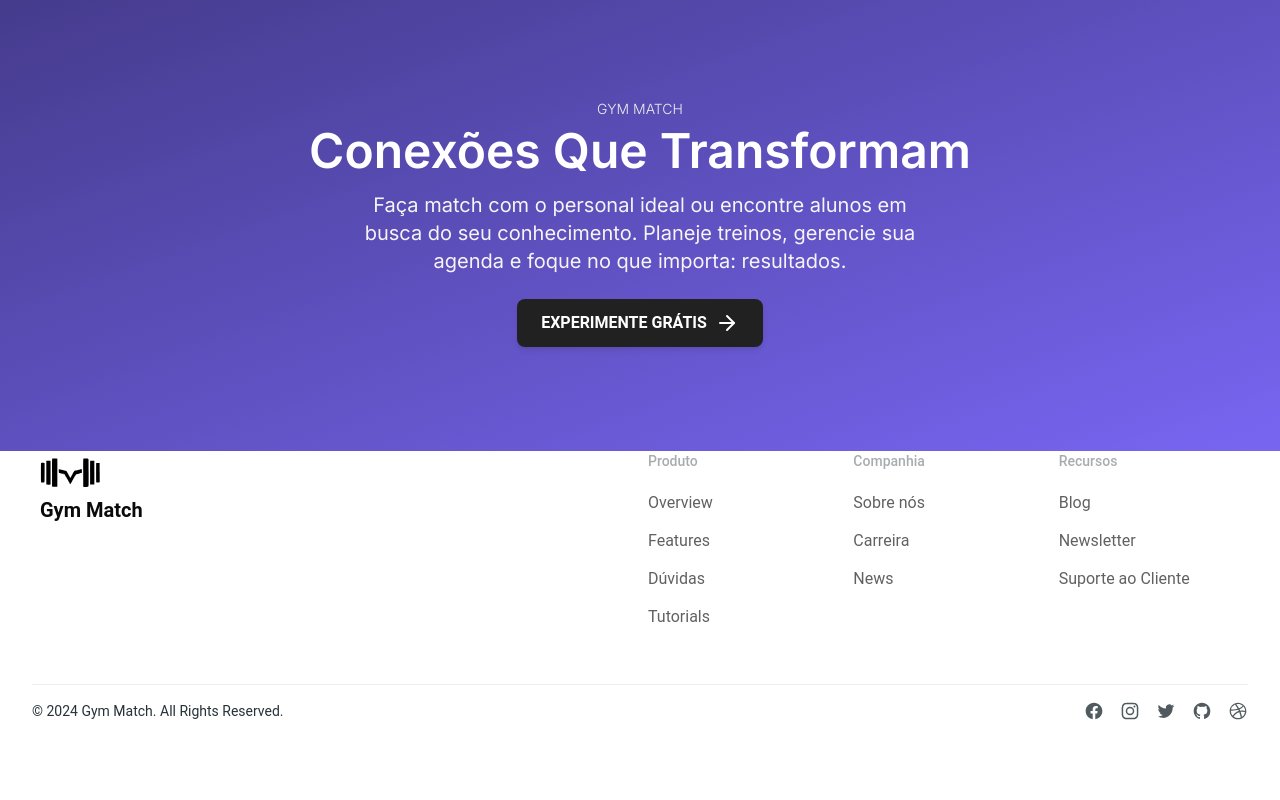
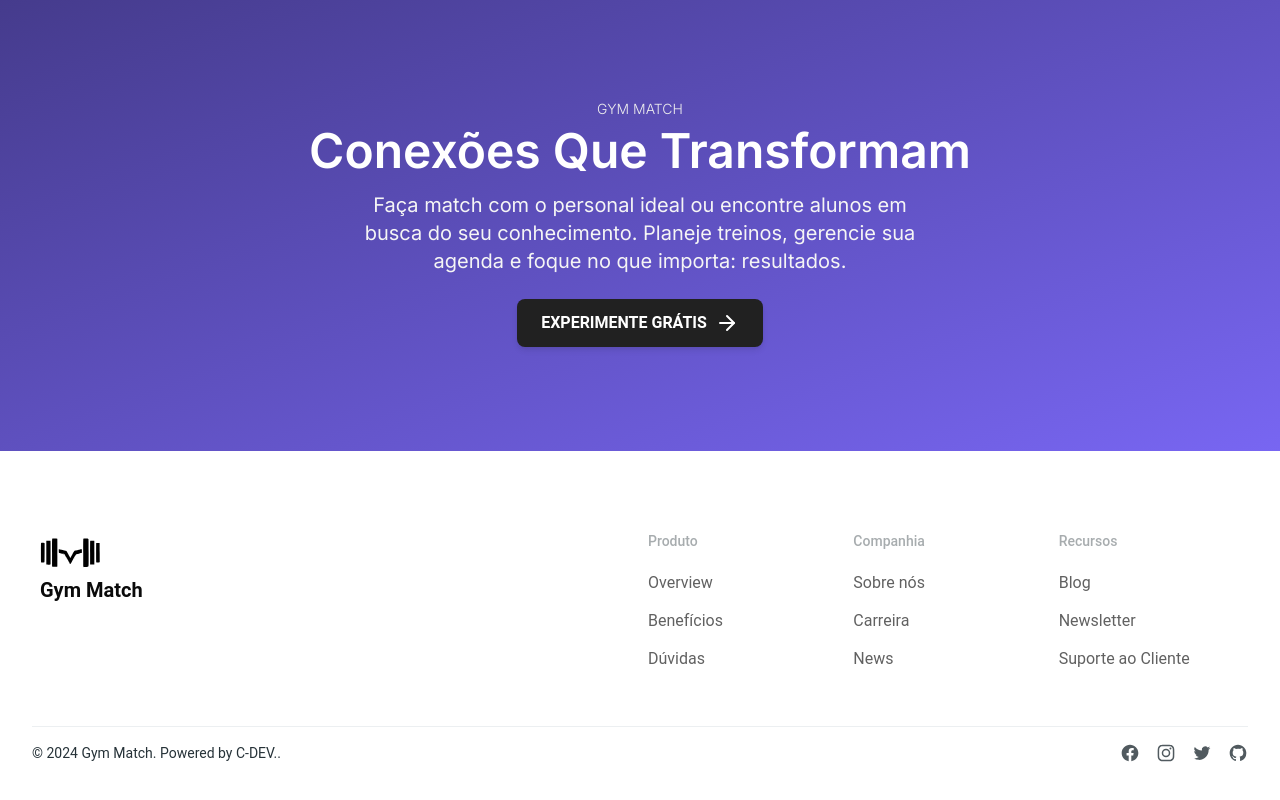
Before and after one commit to CaueFer/gym-match, a Next.js app: page / in a window 1280 px wide. Shown: the part 1765-2565 px from the top of the page. Before the commit the page ends 2503 px from the top, so only its background shows below. Built offline with nearby package versions, Linux system fonts and the light colour scheme.

Commit message:
UPDATE: update footer option

```diff
--- a/src/components/ui/footer/DefaultFooter.tsx
+++ b/src/components/ui/footer/DefaultFooter.tsx
@@ -8,7 +8,7 @@ import Link from "next/link";
 const LINKS = [
   {
     title: "Produto",
-    items: ["Overview", "Features", "Dúvidas", "Tutorials"],
+    items: ["Overview", "Benefícios", "Dúvidas"],
   },
   {
     title: "Companhia",
@@ -24,7 +24,7 @@ const currentYear = new Date().getFullYear();
 
 function DefaultFooter() {
   return (
-    <footer className="relative w-full">
+    <footer className="relative w-full py-14 md:py-16 lg:py-20">
       <div className="mx-auto w-full max-w-7xl px-8">
         <div className="grid grid-cols-1 items-start gap-4 md:grid-cols-2">
           <Link
@@ -77,10 +77,13 @@ function DefaultFooter() {
             className="mb-4 text-center font-normal text-blue-gray-900 md:mb-0"
           >
             &copy; {currentYear}{" "}
-            <a href="https://material-tailwind.com/">Gym Match</a>. All Rights
-            Reserved.
+            <a href="https://github.com/CaueFer" target="_blank">
+              Gym Match. Powered by C-DEV.
+            </a>
+            .
           </Typography>
           <div className="flex gap-4 text-blue-gray-900 sm:justify-center">
+            {/* Facebook */}
             <Typography
               as="a"
               href="#"
@@ -99,6 +102,8 @@ function DefaultFooter() {
                 />
               </svg>
             </Typography>
+
+            {/* Instagram */}
             <Typography
               as="a"
               href="#"
@@ -117,6 +122,8 @@ function DefaultFooter() {
                 />
               </svg>
             </Typography>
+
+            {/* Twitter/X */}
             <Typography
               as="a"
               href="#"
@@ -131,6 +138,8 @@ function DefaultFooter() {
                 <path d="M8.29 20.251c7.547 0 11.675-6.253 11.675-11.675 0-.178 0-.355-.012-.53A8.348 8.348 0 0022 5.92a8.19 8.19 0 01-2.357.646 4.118 4.118 0 001.804-2.27 8.224 8.224 0 01-2.605.996 4.107 4.107 0 00-6.993 3.743 11.65 11.65 0 01-8.457-4.287 4.106 4.106 0 001.27 5.477A4.072 4.072 0 012.8 9.713v.052a4.105 4.105 0 003.292 4.022 4.095 4.095 0 01-1.853.07 4.108 4.108 0 003.834 2.85A8.233 8.233 0 012 18.407a11.616 11.616 0 006.29 1.84" />
               </svg>
             </Typography>
+
+            {/* Github/X */}
             <Typography
               as="a"
               href="#"
@@ -150,24 +159,6 @@ function DefaultFooter() {
                 />
               </svg>
             </Typography>
-            <Typography
-              as="a"
-              href="#"
-              className="opacity-80 transition-opacity hover:opacity-100"
-            >
-              <svg
-                className="h-5 w-5"
-                fill="currentColor"
-                viewBox="0 0 24 24"
-                aria-hidden="true"
-              >
-                <path
-                  fillRule="evenodd"
-                  d="M12 2C6.48 2 2 6.48 2 12s4.48 10 10 10c5.51 0 10-4.48 10-10S17.51 2 12 2zm6.605 4.61a8.502 8.502 0 011.93 5.314c-.281-.054-3.101-.629-5.943-.271-.065-.141-.12-.293-.184-.445a25.416 25.416 0 00-.564-1.236c3.145-1.28 4.577-3.124 4.761-3.362zM12 3.475c2.17 0 4.154.813 5.662 2.148-.152.216-1.443 1.941-4.48 3.08-1.399-2.57-2.95-4.675-3.189-5A8.687 8.687 0 0112 3.475zm-3.633.803a53.896 53.896 0 013.167 4.935c-3.992 1.063-7.517 1.04-7.896 1.04a8.581 8.581 0 014.729-5.975zM3.453 12.01v-.26c.37.01 4.512.065 8.775-1.215.25.477.477.965.694 1.453-.109.033-.228.065-.336.098-4.404 1.42-6.747 5.303-6.942 5.629a8.522 8.522 0 01-2.19-5.705zM12 20.547a8.482 8.482 0 01-5.239-1.8c.152-.315 1.888-3.656 6.703-5.337.022-.01.033-.01.054-.022a35.318 35.318 0 011.823 6.475 8.4 8.4 0 01-3.341.684zm4.761-1.465c-.086-.52-.542-3.015-1.659-6.084 2.679-.423 5.022.271 5.314.369a8.468 8.468 0 01-3.655 5.715z"
-                  clipRule="evenodd"
-                />
-              </svg>
-            </Typography>
           </div>
         </div>
       </div>
```
